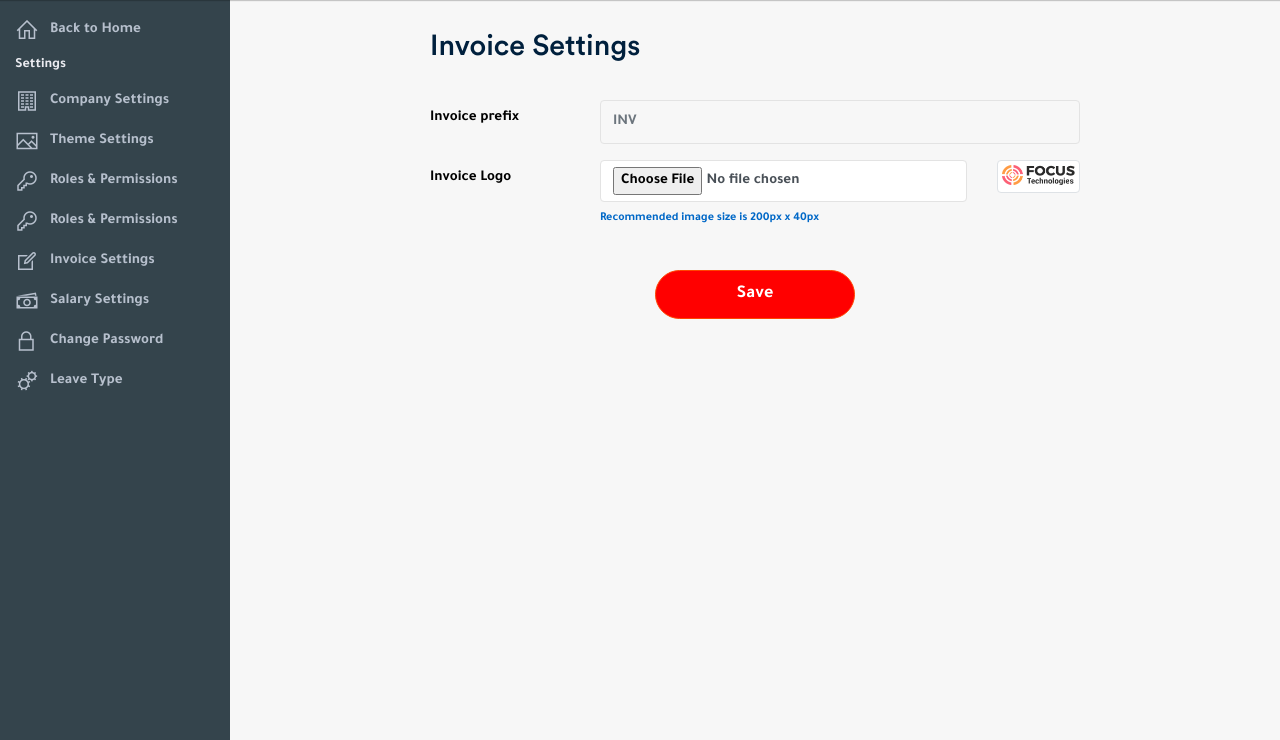
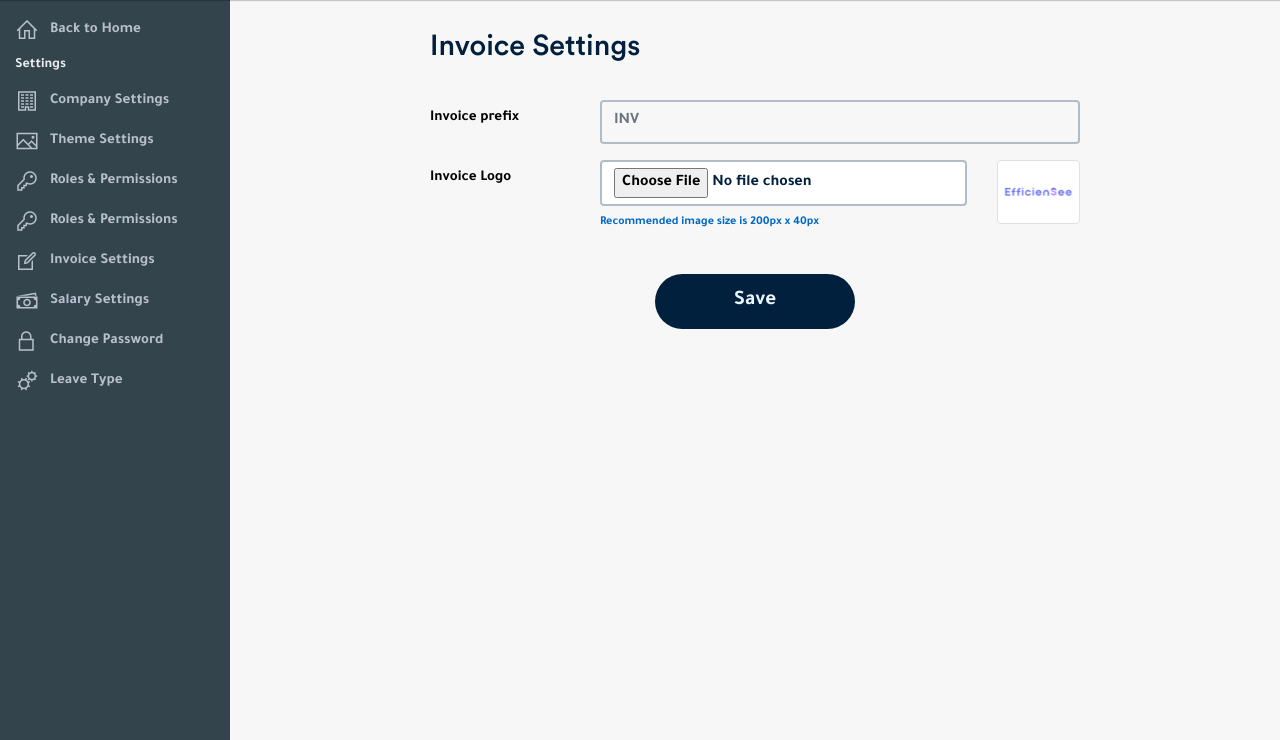
Before and after one commit to vednande/EfficienSee, a PHP site: page /invoice-settings.php in a window 1280 px wide. Shown: the part 60-800 px from the top of the page. Run offline with PHP 8.4, Linux system fonts and the light colour scheme; a user stored in the database is signed in; data comes from the database, SQL or seed files in the repository.

Commit message:
invoice settings updated

```diff
--- /dev/null
+++ b/assets/css/invoice-settings.css
@@ -0,0 +1,26 @@
+.form-group > div > input {
+  border: 2px solid #b3bcc5;
+  transition: all 250ms ease;
+  color: #00203d;
+  font-size: 1rem;
+}
+
+.form-group > div > input:focus {
+  color: #00203d;
+  border: 2px solid #00203d;
+  background-color: #ebf5ff;
+}
+
+.submit-section > button {
+  background-color: #00203d;
+  color: #ebf5ff;
+  border: 2px solid transparent;
+  padding: 10px 15px;
+  font-size: 1.3rem;
+}
+
+.submit-section > button:hover {
+  background-color: #ebf5ff;
+  color: #00203d;
+  border: 2px solid #00203d;
+}
--- a/invoice-settings.php
+++ b/invoice-settings.php
@@ -28,6 +28,8 @@
 
 		<!-- Lineawesome CSS -->
         <link rel="stylesheet" href="assets/css/line-awesome.min.css">
+
+		<link rel="stylesheet" href="assets/css/invoice-settings.css">
 
 		<!-- Main CSS -->
         <link rel="stylesheet" href="assets/css/style.css">
@@ -80,7 +82,7 @@
 										<span class="form-text text-muted">Recommended image size is 200px x 40px</span>
 									</div>
 									<div class="col-lg-2">
-										<div class="img-thumbnail float-right"><img src="assets/img/logo3.png" class="img-fluid" alt="" width="140" height="40"></div>
+										<div class="img-thumbnail float-right"><img style="transform: scale(2);" src="assets/img/logo-bgremoved.png" class="img-fluid" alt="" width="140" height="40"></div>
 									</div>
 								</div>
 								<div class="submit-section">
```
